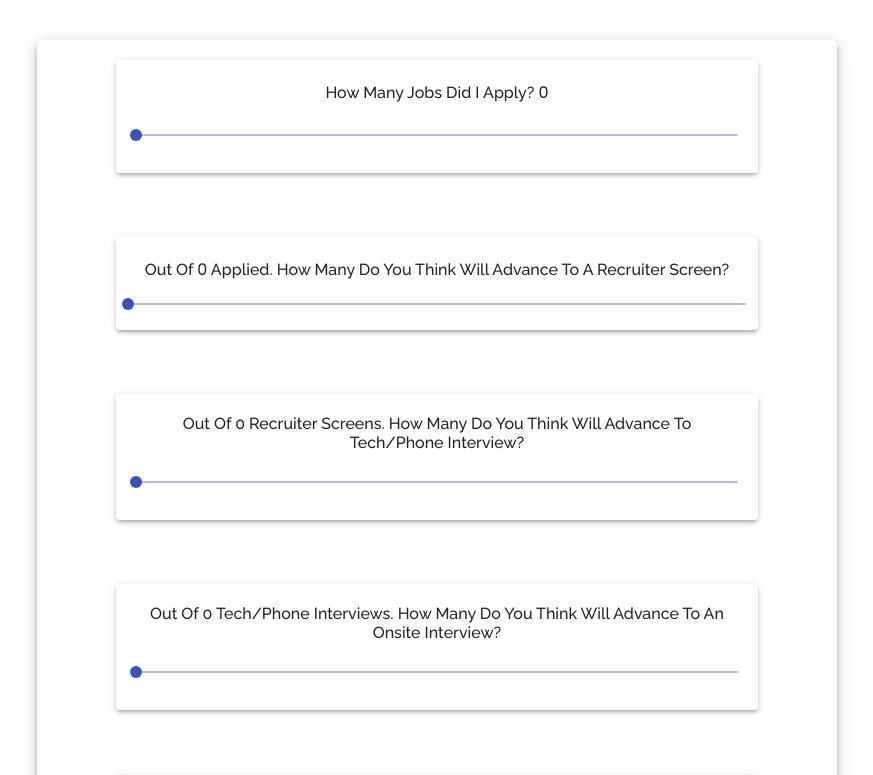
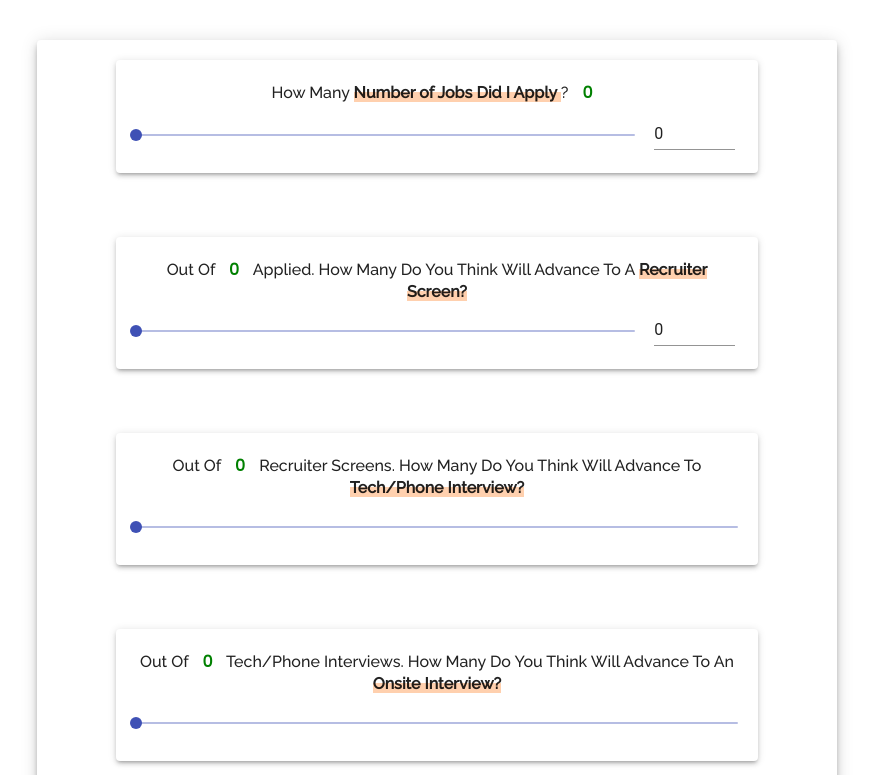
Before and after one commit to JSsquare/jobhunt-funnel, a React (Create React App) app: page / in a window 1280 px wide. Shown: the top 775 px of the page, without its empty margins (203-1076 px from the left). Built offline with nearby package versions, Linux system fonts and the light colour scheme.

Commit message:
Added highlighting and input field

```diff
--- a/package.json
+++ b/package.json
@@ -4,6 +4,7 @@
   "private": true,
   "dependencies": {
     "@material-ui/core": "^4.9.13",
+    "@material-ui/lab": "^4.0.0-alpha.52",
     "@testing-library/jest-dom": "^4.2.4",
     "@testing-library/react": "^9.5.0",
     "@testing-library/user-event": "^7.2.1",
--- a/src/App.css
+++ b/src/App.css
@@ -8,6 +8,13 @@
 }
 .digit {
   font-family: 'Poppins', sans-serif;
+  font-weight: 900;
+  color: green;
+  padding: 0px 10px 0px 10px;
+}
+.stage {
+  font-weight: 900;
+  background: linear-gradient(180deg,rgba(255,255,255,0) 50%, #FFD0AE 50%);
 }
 .paper-container {
   display: flex;
--- a/src/App.js
+++ b/src/App.js
@@ -1,5 +1,7 @@
 import React from 'react';
+import Snackbar from "@material-ui/core/Snackbar";
 import Container from './Components/Container';
+import OfferSnackBar from './Components/OfferSnackBar';
 import './App.css';
 
 class App extends React.Component {
@@ -80,6 +82,7 @@ class App extends React.Component {
   render() {
     return (
         <div className="App">
+          <OfferSnackBar offers={this.state.final > 0} offerNumber={this.state.final}/>
           <Container propState={this.state} stageChange={this.handleStageChange}/>
         </div>
     );
--- a/src/Components/Container.js
+++ b/src/Components/Container.js
@@ -1,8 +1,8 @@
 import React from 'react';
-import { withStyles, makeStyles } from '@material-ui/core/styles';
 import Paper from '@material-ui/core/Paper';
 import Grid from "@material-ui/core/Grid";
 import Slider from '@material-ui/core/Slider';
+import Input from "@material-ui/core/Input";
 import '../App.css';
 
 class Container extends React.Component {
@@ -16,6 +16,25 @@ class Container extends React.Component {
             offerValue: 0,
         };
         this.stageChange = this.stageChange.bind(this);
+    }
+    inputStageChange = event => {
+        if(event.target.id === 'applications-stage'){
+            this.localValues.applicationValue = event.target.value;
+            this.props.stageChange(event.target.value, 'applications-input');
+        } else if(event.target.id === 'recruiterscreen-stage'){
+            this.localValues.recruiterscreenValue = event.target.value;
+            this.props.stageChange(event.target.value, 'recruiterscreen-input');
+        } else if(event.target.id === 'phoneinterview-stage'){
+            this.localValues.phoneinterviewValue = event.target.value;
+            this.props.stageChange(event.target.value, 'phoneinterview-input');
+        } else if(event.target.id === 'onsiteinterview-stage'){
+            this.localValues.onsiteinterviewValue = event.target.value;
+            this.props.stageChange(event.target.value, 'onsiteinterview-input');
+        } else if(event.target.id === 'offer-stage'){
+            this.localValues.offerValue = event.target.value;
+            this.props.stageChange(event.target.value, 'offer-input');
+        }
+
     }
     stageChange = sliderName => (e, newValue) => {
         if(sliderName === 'applications-input') {
@@ -35,36 +54,70 @@ class Container extends React.Component {
         return (
             <Paper elevation={6} className="paper-container">
              <Grid container spacing={3} xs={10}  alignItems="center" justify="center" >
-                <Grid item xs={12} >
+                <Grid item xs={12} className="stage-grid">
                     <Paper elevation={3} className="paper-stage">
                         <Grid container spacing={2}>
-                            <Grid item xs={12}>How Many Jobs Did I Apply? <span className="digit">{this.localValues.applicationValue}</span></Grid>
-                            <Grid item xs={12}><Slider id="applications-input"
+                            <Grid item xs={12}>How Many <span className="stage">Number of Jobs Did I Apply </span>? <span className="digit">{this.localValues.applicationValue}</span></Grid>
+                            <Grid item xs={10}><Slider id="applications-input"
                                 min={0}
                                 max={500}
                                 value={this.localValues.applicationValue}
                                 onChange={this.stageChange('applications-input')}/>
                             </Grid>
+                            <Grid item xs={2}>
+                                <Input
+                                    value={this.localValues.applicationValue}
+                                    margin="dense"
+                                    id="applications-stage"
+                                    onChange={this.inputStageChange}
+                                    onBlur={this.inputStageChange}
+                                    inputProps={{
+                                    step: 10,
+                                    min: 0,
+                                    max: 500,
+                                    type: "number",
+                                    "aria-labelledby": "input-slider"
+                                    }}
+                                />
+                            </Grid>
                         </Grid>
                     </Paper>
                </Grid>
 
-            <Grid item xs={12}>
+                <Grid item xs={12} className="stage-grid">
                 <Paper elevation={3} className="paper-stage">
-                <Grid container spacing={2}>
-                    <Grid item xs={12}>Out Of <span className="digit">{this.props.propState.recruiterscreen}</span> Applied. How Many Do You Think Will Advance To A Recruiter Screen?</Grid>
-                        <Slider id="recruiterscreen-input"
+                  <Grid container spacing={2}>
+                    <Grid item xs={12}>Out Of <span className="digit">{this.props.propState.recruiterscreen}</span> Applied. How Many Do You Think Will Advance To A <span className="stage">Recruiter Screen?</span></Grid>
+                    <Grid item xs={10}><Slider id="recruiterscreen-input"
                                 min={0}
                                 max={this.props.propState.recruiterscreen}
                                 value={this.localValues.recruiterscreenValue}
                                 onChange={this.stageChange('recruiterscreen-input')}/>
+                    </Grid>
+                    <Grid item xs={2}>
+                                <Input
+                                    value={this.localValues.recruiterscreenValue}
+                                    margin="dense"
+                                    id="recruiterscreen-stage"
+                                    onChange={this.inputStageChange}
+                                    onBlur={this.inputStageChange}
+                                    inputProps={{
+                                    step: 10,
+                                    min: 0,
+                                    max: 500,
+                                    type: "number",
+                                    "aria-labelledby": "input-slider"
+                                    }}
+                                />
+                </Grid>
                 </Grid>
                 </Paper>
-            </Grid>
-            <Grid item xs={12}>
+                </Grid>
+
+            <Grid item xs={12} className="stage-grid">
                 <Paper elevation={3} className="paper-stage">
                 <Grid container spacing={2}>
-                    <Grid item xs={12}>Out Of {this.props.propState.phoneinterview} Recruiter Screens. How Many Do You Think Will Advance To Tech/Phone Interview?</Grid>
+                    <Grid item xs={12}>Out Of <span className="digit">{this.props.propState.phoneinterview}</span> Recruiter Screens. How Many Do You Think Will Advance To <span className="stage">Tech/Phone Interview?</span></Grid>
                     <Grid item xs={12}><Slider id="phoneinterview-input"
                             min={0}
                             max={this.props.propState.phoneinterview}
@@ -78,7 +131,7 @@ class Container extends React.Component {
             <Grid item xs={12} >
                 <Paper elevation={3} className="paper-stage">
                 <Grid container spacing={2}>
-                    <Grid item xs={12}>Out Of {this.props.propState.onsiteinterview} Tech/Phone Interviews. How Many Do You Think Will Advance To An Onsite Interview?</Grid>
+                    <Grid item xs={12}>Out Of <span className="digit">{this.props.propState.onsiteinterview}</span> Tech/Phone Interviews. How Many Do You Think Will Advance To An <span className="stage">Onsite Interview?</span></Grid>
                     <Grid item xs={12}><Slider id="onsiteinterview-input"
                             min={0}
                             max={this.props.propState.onsiteinterview}
@@ -92,7 +145,7 @@ class Container extends React.Component {
             <Grid item xs={12}>
                 <Paper elevation={3} className="paper-stage">
                 <Grid container spacing={2}>
-                    <Grid item xs={12}>Now You Have {this.props.propState.offer} Onsite Interviews. What's Your Gut Feeling To Advance Through?</Grid>
+                    <Grid item xs={12}>Now You Have <span className="digit">{this.props.propState.offer}</span> Onsite Interviews. <span className="stage"> What's Your Gut Feeling</span> To Advance Through?</Grid>
                     <Grid item xs={12}><Slider id="offer-input"
                                 min={0}
                                 max={this.props.propState.offer}
@@ -105,11 +158,6 @@ class Container extends React.Component {
                     </Grid>
                 </Paper>
             </Grid>
-
-            {this.props.propState.final > 0 ?
-                <p>YAY! You Have {this.props.propState.final} Offer{this.props.propState.final > 1 ? 's': null}</p>
-                : null
-            }
             </Grid>
             </Paper>
         )
--- /dev/null
+++ b/src/Components/OfferSnackBar.js
@@ -0,0 +1,30 @@
+import React from "react";
+import Snackbar from "@material-ui/core/Snackbar";
+import MuiAlert from "@material-ui/lab/Alert";
+
+function Alert(props) {
+    return <MuiAlert elevation={6} variant="filled" {...props} />;
+}
+
+export default function OfferSnackBar(props) {
+    const [open, setOpen] = React.useState(false);
+    const isOpen = () => {
+        return props.offers;
+    }
+    const handleClose = (event, reason) => {
+        if (reason === "clickaway") {
+          return;
+        }
+        setOpen(false);
+      };
+
+    return (
+        <div>
+        <Snackbar  open={props.offers} autoHideDuration={4000} >
+            <Alert severity="success">
+                Hurray! You have {props.offerNumber} Job Offer{props.offerNumber > 1 ? 's': null}.
+            </Alert>
+        </Snackbar>
+        </div>
+    )
+}
```
Also changed, not shown: 1 other file (tests, documents, lock files or other folders).
